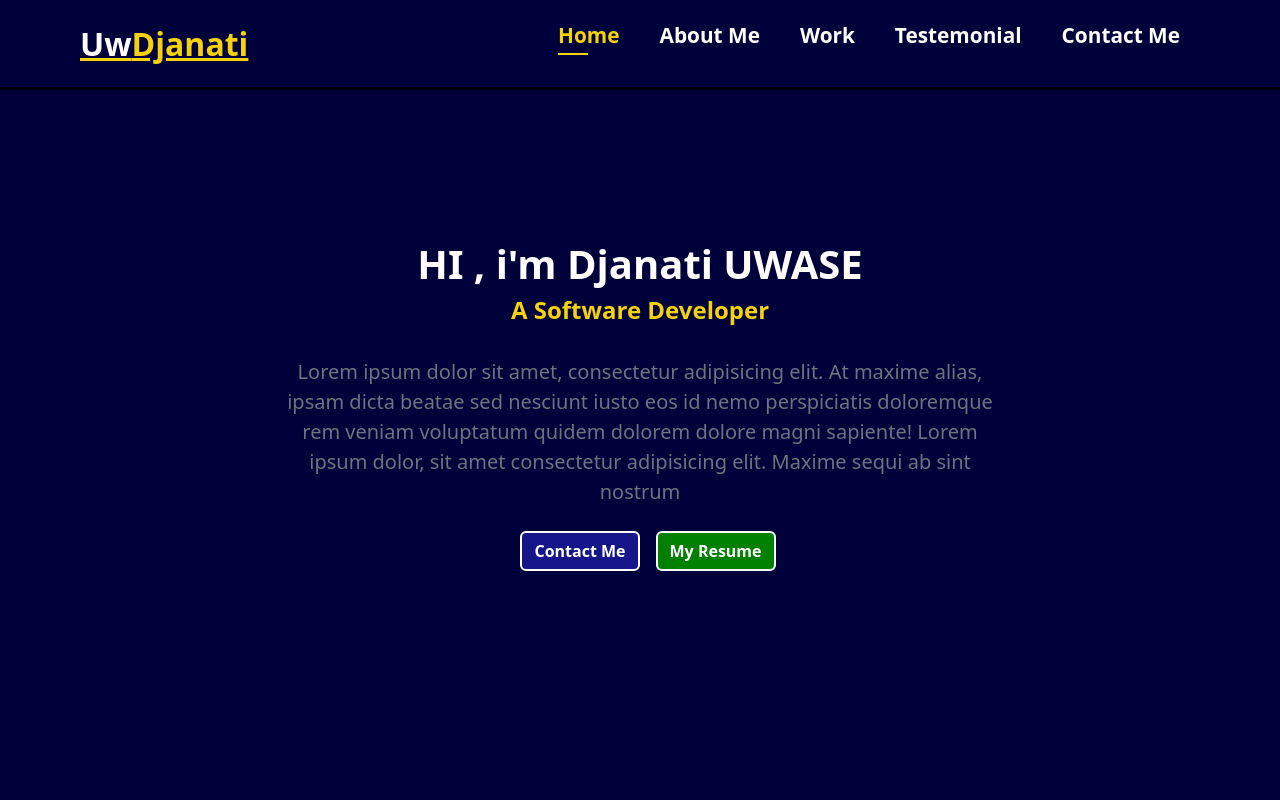
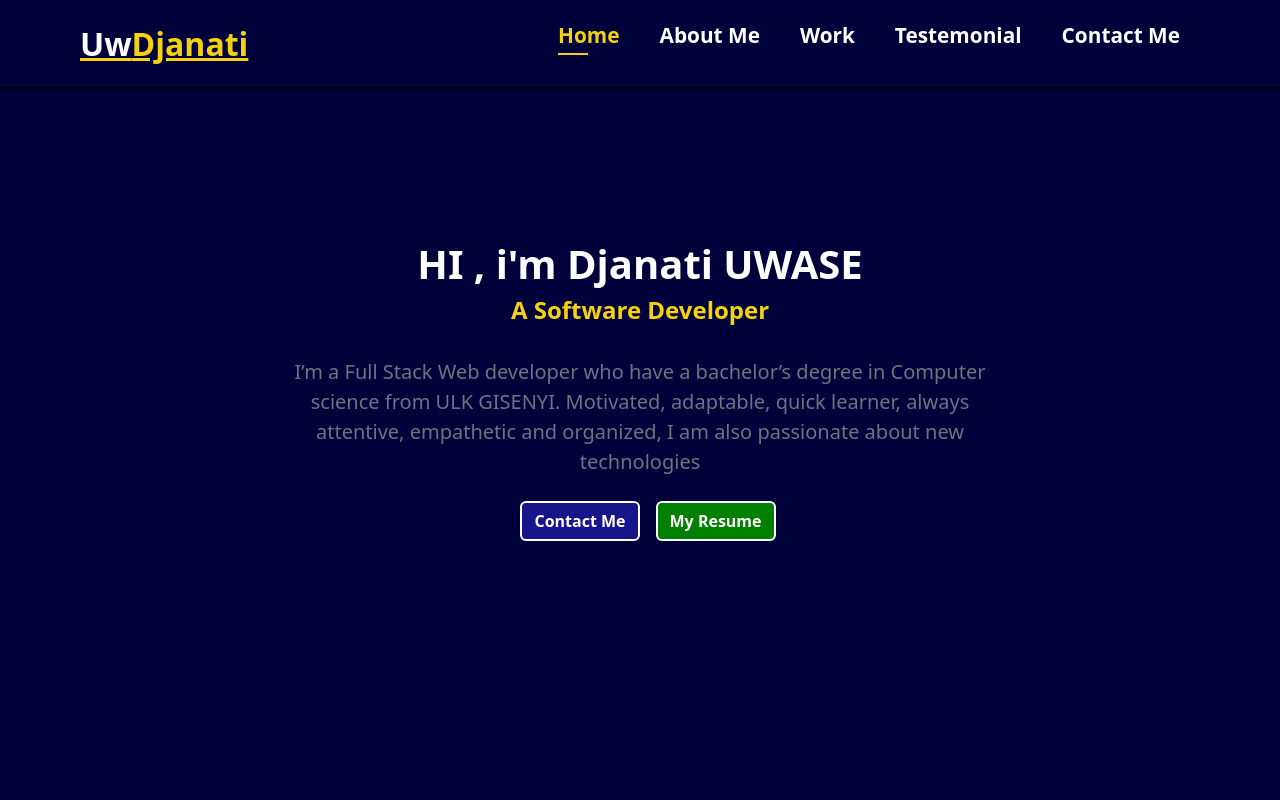
Before and after one commit to uwdjany/My-Portfolio-Website-, a React (Create React App) app: page / in a window 1280 px wide. Shown: the top 800 px of the page. Built offline with nearby package versions, Linux system fonts and the light colour scheme.

Commit message:
some changes added

```diff
--- a/src/views/home.js
+++ b/src/views/home.js
@@ -27,11 +27,9 @@ const Home = () => {
   <div className='row justify-content-center'>
     <div className='col-md-8 text-center'>
 <p className='text-muted my-4' id='paragraph'>
-Lorem ipsum dolor sit amet, consectetur adipisicing elit. At
-              maxime alias, ipsam dicta beatae sed nesciunt iusto eos id nemo
-              perspiciatis doloremque rem veniam voluptatum quidem dolorem
-              dolore magni sapiente! Lorem ipsum dolor, sit amet consectetur
-              adipisicing elit. Maxime sequi ab sint nostrum
+I’m a Full Stack Web developer who have a bachelor’s degree in Computer science  from ULK GISENYI.
+Motivated, adaptable, quick learner, always attentive, empathetic and organized, I am also passionate about new technologies
+
 
 </p>
 <a className='btn btn-primary fw-bold mx-3' id="btn-one" href='#'>Contact Me</a>
```
